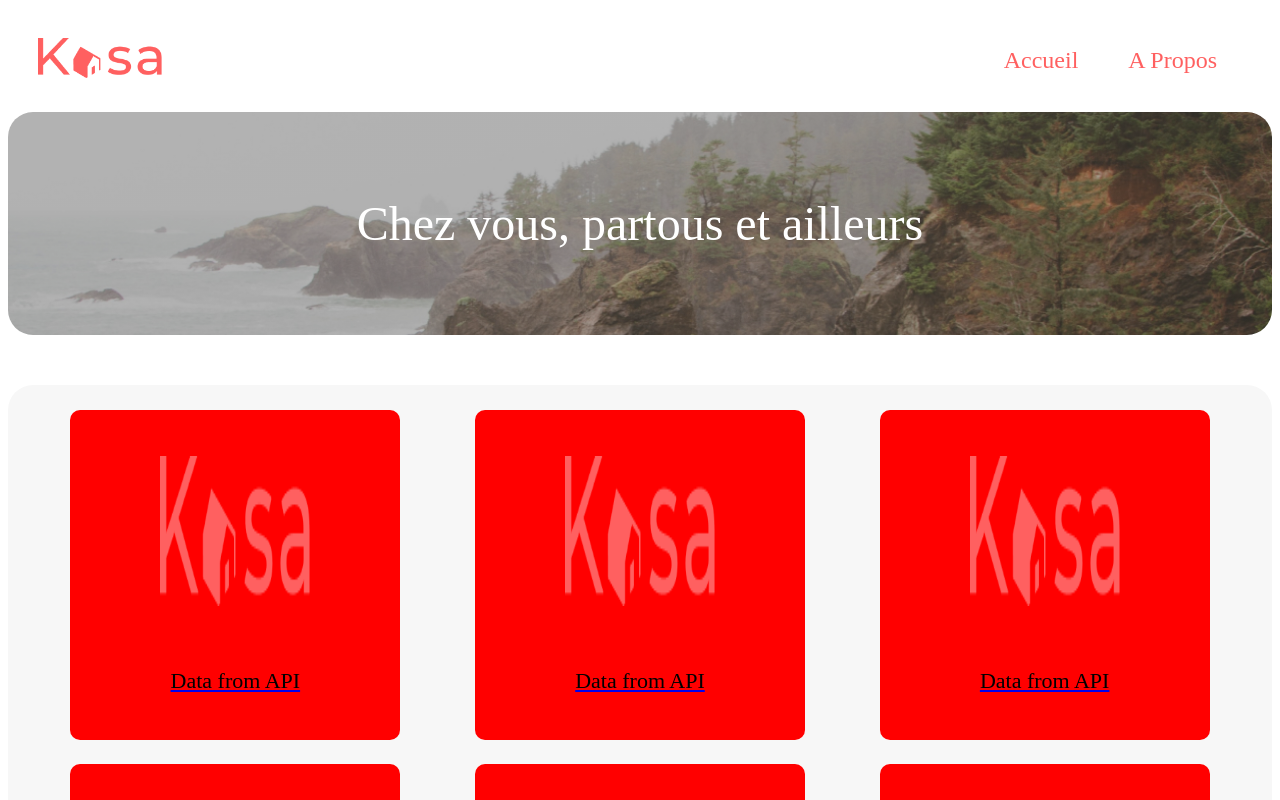
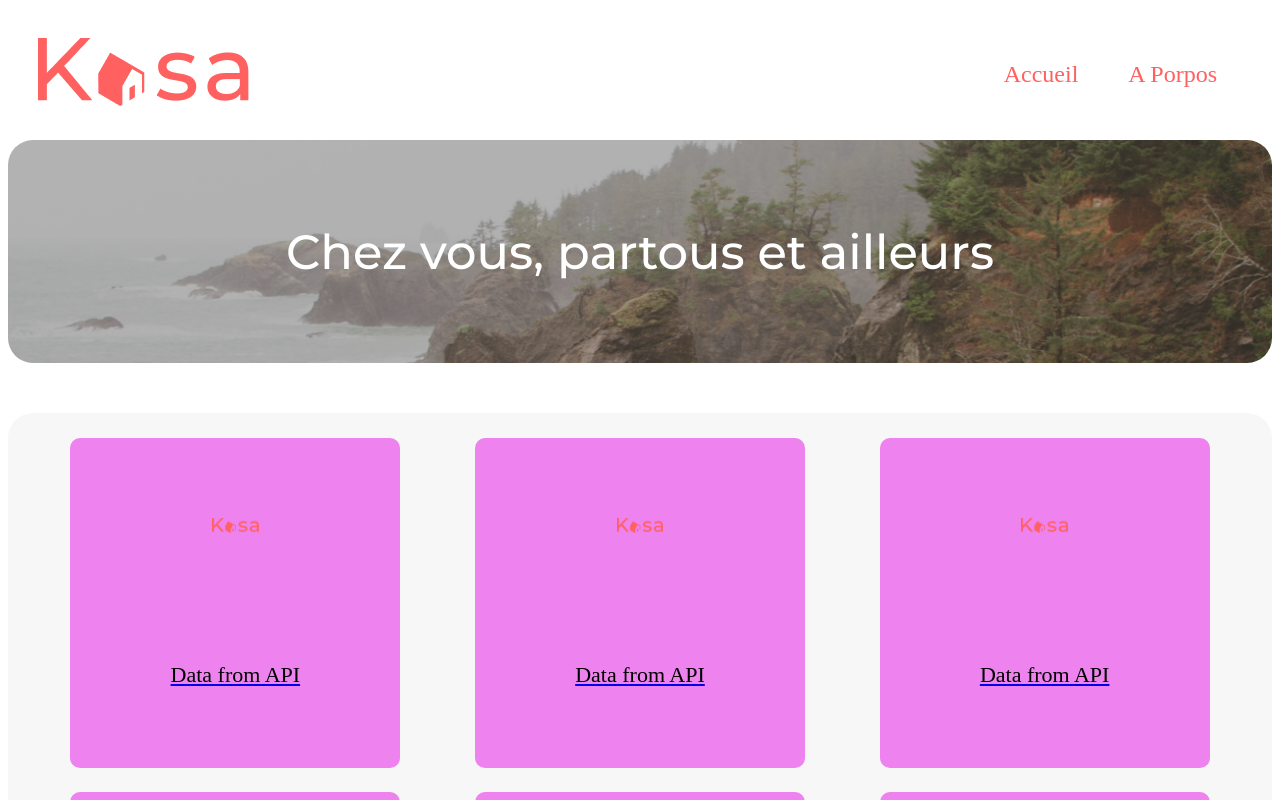
Before and after one commit to Charles-Antoine-FENET/OCR-Projet-7-React-Kasa-, a React (Create React App) app: page / in a window 1280 px wide. Shown: the top 800 px of the page. Built offline with nearby package versions, Linux system fonts and the light colour scheme.

Commit message:
Add atoms, molecules

```diff
--- a/src/components/atoms/index.jsx
+++ b/src/components/atoms/index.jsx
@@ -1,87 +1,62 @@
 import styled from 'styled-components'
+import { Link } from 'react-router-dom'
+import AboutBannerIllustration from '../../assets/AboutBanner.jpg'
+import HomeBannerIllustration from '../../assets/HomeBanner.jpg'
+
+//
+//
+// Logos images, images and pictograms
+//
+//
 
 export const LogoPrimary = styled.img`
-  height: 53.36px;
-  width: 46.04px;
+  height: 68px;
 `
-
 export const LogoSecondary = styled.img`
   height: 40px;
 `
 
-const colors = {
-  primary: '#FF6060',
-  secondary: '#FFFFFF',
-  backgroundLight: '#F7F7F7',
-  backgroundDark: '#E5E5E5',
+export const CardImage = styled.img`
+  height: 15px;
+  widht: 15px;
+  align-self: center;
+`
+
+//
+//
+// Graphical charter
+//
+//
+
+export const colors = {
+  primary: '#FF6060' /** KasaOrange*/,
+  secondary: '#FFFFFF' /** White */,
+  tertiary: '#000000' /**Black */,
+  lightGrey: '#F7F7F7',
+  darkGrey: '#E5E5E5',
+  backgroundFilter: `linear-gradient(
+    180deg,
+    rgba(255, 255, 255, 0) 0%,
+    rgba(0, 0, 0, 0.5) 100%
+  );`,
 }
 
-export const TextPrimary = styled.p`
-  color: #ff6060;
+//
+//
+// Text
+//
+//
+
+export const HomeTitle = styled.h1`
   font-family: 'Montserrat';
-  font-style: normal;
-  font-weight: 500;
-  font-size: 24px;
-`
-
-export const Title = styled.h1`
-  font-family: 'Montserrat';
-  font-style: normal;
   font-weight: 500;
   font-size: 48px;
   color: ${colors.secondary};
 `
-export const NavContainer = styled.header`
-  padding: 30px;
-  display: flex;
-  justify-content: space-between;
-  align-items: center;
-`
-
-export const Banner = styled.div`
-  border-radius: 25px;
-  height: 223px;
-  display: flex;
-  justify-content: center;
-  align-items: center;
-  background-size: cover;
-`
-
-export const CardsContainer = styled.div`
-  display: flex;
-  flex-wrap: wrap;
-  row-gap: 24px;
-  align-items: center;
-  justify-content: space-around;
-  background-color: ${colors.backgroundLight};
-  border-radius: 25px;
-  padding: 25px;
-  margin: 50px 0px;
-`
-
-export const AccommodationCard = styled.div`
-  display: flex;
-  flex-direction: column;
-  justify-content: space-around;
-  padding: 15px;
-  background-color: linear-gradient(
-    180deg,
-    rgba(255, 255, 255, 0) 0%,
-    rgba(0, 0, 0, 0.5) 100%
-  );
-  border-radius: 10px;
-  width: 300px;
-  height: 300px;
-  transition: 200ms;
-  &:hover {
-    cursor: pointer;
-    box-shadow: 2px 2px 10px blue;
-  }
-`
-
-export const AccommodationImg = styled.img`
-  height: 150px;
-  widht: 150px;
+export const CardTitle = styled.span`
+  color: black;
+  font-size: 22px;
+  font-weight: normal;
   align-self: center;
 `
 
@@ -95,14 +70,108 @@ export const AccommodationTitle = styled.h3`
   color: ${colors.secondary};
 `
 
+export const TextPrimary = styled.p`
+  color: ${colors.primary};
+  font-family: 'Montserrat';
+  font-style: normal;
+  font-weight: 500;
+  font-size: 24px;
+`
+
+export const CopyrightText = styled.p`
+  color: ${colors.secondary};
+`
+
+//
+//
+// Links
+//
+//
+export const StyledLink = styled(Link)`
+  padding: 10px 25px;
+  color: ${colors.primary};
+  text-decoration: none;
+  font-size: 24px;
+  text-align: center;
+`
+
+//
+//
+// Banners
+//
+//
+
+export const HomeBannerContainer = styled.div`
+  border-radius: 25px;
+  height: 223px;
+  display: flex;
+  justify-content: center;
+  align-items: center;
+  background-image: linear-gradient(rgba(0, 0, 0, 0.3), rgba(0, 0, 0, 0.3)),
+    url(${HomeBannerIllustration});
+  background-size: cover;
+`
+
+
+export const AccommodationGalleryContainer = styled.div`
+  border-radius: 25px;
+  height: 415px;
+  display: flex;
+  justify-content: center;
+  align-items: center;
+  background-image: linear-gradient(rgba(0, 0, 0, 0.3), rgba(0, 0, 0, 0.3)),
+    url(${AboutBannerIllustration});
+  background-size: cover;
+`
+
+//
+//
+// Containers
+//
+//
+
+export const HeaderContainer = styled.header`
+  background-color: ${colors.secondary};
+  padding: 30px;
+  display: flex;
+  justify-content: space-between;
+  align-items: center;
+`
+
+export const NavContainer = styled.nav``
+
 export const FooterContainer = styled.footer`
-  background-color: black;
+  background-color: ${colors.tertiary};
   display: flex;
   flex-direction: column;
   align-items: center;
   padding: 30px;
 `
 
-export const CopyrightText = styled.p`
-  color: white;
+export const CardsContainer = styled.div`
+  display: flex;
+  flex-wrap: wrap;
+  row-gap: 24px;
+  align-items: center;
+  justify-content: space-around;
+  background-color: ${colors.lightGrey};
+  border-radius: 25px;
+  padding: 25px;
+  margin: 50px 0px;
 `
+
+export const AccommodationCard = styled.div`
+  display: flex;
+  flex-direction: column;
+  justify-content: space-around;
+  padding: 15px;
+  background-color: violet;
+  border-radius: 10px;
+  width: 300px;
+  height: 300px;
+  transition: 200ms;
+  &:hover {
+    cursor: pointer;
+    box-shadow: 2px 2px 10px blue;
+  }
+`
--- /dev/null
+++ b/src/components/atoms/texts.js
@@ -0,0 +1,11 @@
+const kasaTexts = {
+  navHome: 'Accueil',
+  navAbout: 'A Porpos',
+  HomeHeadingTitle: 'Chez-vous, partout et ailleurs',
+  error: 404,
+  errorMessage: "Oups! La page que vous demandez n'héxiste pas.",
+  errorFallback: "Retourner sur la page d'accueil",
+  copyrightTxt: '© 2020 Kasa. All rights reserved',
+}
+
+export default kasaTexts
--- a/src/components/molecules/Banners/AboutBanner.jsx
+++ b/src/components/molecules/Banners/AboutBanner.jsx
@@ -1,19 +1,10 @@
-import AboutBannerIllustration from '../../../assets/AboutBanner.jpg'
-import styled from 'styled-components'
 
-const BannerContainer = styled.div`
-  border-radius: 25px;
-  height: 223px;
-  display: flex;
-  justify-content: center;
-  align-items: center;
-  background-image: linear-gradient(rgba(0, 0, 0, 0.3), rgba(0, 0, 0, 0.3)),
-    url(${AboutBannerIllustration});
-  background-size: cover;
-`
+import {AccommodationGalleryContainer} from '../../atoms'
+
+
 
 function AboutBanner() {
-  return <BannerContainer />
+  return <AccommodationGalleryContainer />
 }
 
 export default AboutBanner
--- a/src/components/molecules/Banners/HomeBanner.jsx
+++ b/src/components/molecules/Banners/HomeBanner.jsx
@@ -1,27 +1,11 @@
-import HomeBannerIllustration from '../../../assets/HomeBanner.jpg'
-import styled from 'styled-components'
 
-const BannerContainer = styled.div`
-  border-radius: 25px;
-  height: 223px;
-  display: flex;
-  justify-content: center;
-  align-items: center;
-  background-image: linear-gradient(rgba(0, 0, 0, 0.3), rgba(0, 0, 0, 0.3)),
-    url(${HomeBannerIllustration});
-  background-size: cover;
-`
-const HomeTitle = styled.h1`
-  font-size: 48px;
-  font-weight: 500;
-  color: white;
-`
+import {HomeBannerContainer, HomeTitle} from '../../atoms'
 
 function HomeBanner({ text }) {
   return (
-    <BannerContainer>
+    <HomeBannerContainer>
       <HomeTitle>{text}</HomeTitle>
-    </BannerContainer>
+    </HomeBannerContainer>
   )
 }
 
--- a/src/components/molecules/Card/index.jsx
+++ b/src/components/molecules/Card/index.jsx
@@ -1,45 +1,16 @@
-import styled from 'styled-components'
 import { Link } from 'react-router-dom'
+import { AccommodationCard, CardImage, CardTitle } from '../../atoms'
 
-const CardTitle = styled.span`
-  color: black;
-  font-size: 22px;
-  font-weight: normal;
-  align-self: center;
-`
 
-const CardImage = styled.img`
-  height: 150px;
-  width: 150px;
-  align-self: center;
-`
-
-const CardWrapper = styled.div`
-  display: flex;
-  flex-direction: column;
-  justify-content: space-around;
-  padding: 15px;
-  background-color: red;
-  border-radius: 10px;
-  width: 300px;
-  height: 300px;
-  transition: 200ms;
-  &:hover {
-    cursor: pointer;
-    box-shadow: 2px 2px 10px blue;
-  }
-`
-
-function Card({image, title}) {
+function Card({ image, title }) {
   return (
     <Link to="/accommodation">
-    <CardWrapper>
-      <CardImage src= {image} alt="freelance" />
-      <CardTitle>{title}</CardTitle>
-    </CardWrapper>
+      <AccommodationCard>
+        <CardImage src={image} alt="freelance" />
+        <CardTitle>{title}</CardTitle>
+      </AccommodationCard>
     </Link>
   )
 }
 
-
 export default Card
--- a/src/components/molecules/Footer/index.jsx
+++ b/src/components/molecules/Footer/index.jsx
@@ -1,29 +1,15 @@
 import { Link } from 'react-router-dom'
-import styled from 'styled-components'
-import LightLogo from '../../../assets/logo_secondary.png'
-
-const FooterLogo = styled.img`
-  height: 40px;
-`
-const FooterContainer = styled.footer`
-  background-color: black;
-  display: flex;
-  flex-direction: column;
-  align-items: center;
-  padding: 30px;
-`
-
-const CopyrightText = styled.p`
-  color: white;
-`
+import FooterLogo from '../../../assets/logo_secondary.png'
+import { FooterContainer, LogoPrimary, CopyrightText } from '../../atoms/index'
+import kasaTexts from '../../atoms/texts'
 
 function Footer() {
   return (
     <FooterContainer>
       <Link to="/">
-        <FooterLogo src={LightLogo} />
+        <LogoPrimary src={FooterLogo} />
       </Link>
-      <CopyrightText>© 2020 Kasa. All rights reserved</CopyrightText>
+      <CopyrightText>{kasaTexts.copyrightTxt}</CopyrightText>
     </FooterContainer>
   )
 }
--- a/src/components/molecules/Header/index.jsx
+++ b/src/components/molecules/Header/index.jsx
@@ -1,30 +1,24 @@
 import { Link } from 'react-router-dom'
-import styled from 'styled-components'
-import { StyledLink } from '../../../utils/style/Atoms'
-import Logo from '../../../assets/logo_primary.png'
-
-const HeaderLogo = styled.img`
-  height: 40px;
-`
-
-const NavContainer = styled.header`
-  padding: 30px;
-  display: flex;
-  justify-content: space-between;
-  align-items: center;
-`
+import kasaTexts from '../../atoms/texts'
+import {
+  HeaderContainer,
+  LogoPrimary,
+  NavContainer,
+  StyledLink,
+} from '../../atoms'
+import LogoHeader from '../../../assets/logo_primary.png'
 
 function Header() {
   return (
-    <NavContainer>
+    <HeaderContainer>
       <Link to="/">
-        <HeaderLogo src={Logo} />
+        <LogoPrimary src={LogoHeader} />
       </Link>
-      <nav>
-        <StyledLink to="/">Accueil</StyledLink>
-        <StyledLink to="/about">A Propos</StyledLink>
-      </nav>
-    </NavContainer>
+      <NavContainer>
+        <StyledLink to="/">{kasaTexts.navHome}</StyledLink>
+        <StyledLink to="/about">{kasaTexts.navAbout}</StyledLink>
+      </NavContainer>
+    </HeaderContainer>
   )
 }
 
--- a/src/pages/Home/index.jsx
+++ b/src/pages/Home/index.jsx
@@ -3,7 +3,7 @@ import styled from 'styled-components'
 import HomeBanner from '../../components/molecules/Banners/HomeBanner.jsx'
 import HomeBannerIllustration from '../../assets/HomeBanner.jpg'
 import Logo from '../../assets/logo_primary.png'
-import colors from '../../utils/style/colors'
+import {colors} from '../../components/atoms'
 
 const CardsContainer = styled.div`
   display: flex;
@@ -11,7 +11,7 @@ const CardsContainer = styled.div`
   row-gap: 24px;
   align-items: center;
   justify-content: space-around;
-  background-color: ${colors.backgroundLight};
+  background-color: ${colors.lightGrey};
   border-radius: 25px;
   padding: 25px;
   margin: 50px 0px;
--- a/src/utils/style/Atoms.jsx
+++ /dev/null
@@ -1,11 +0,0 @@
-import { Link } from 'react-router-dom'
-import styled from 'styled-components'
-import colors from './colors'
-
-export const StyledLink = styled(Link)`
-  padding: 10px 25px;
-  color: ${colors.primary};
-  text-decoration: none;
-  font-size: 24px;
-  text-align: center;
-`
--- a/src/utils/style/colors.js
+++ /dev/null
@@ -1,8 +0,0 @@
-const colors = {
-  primary: '#FF6060',
-  secondary: '#FFFFFF',
-  backgroundLight: '#F7F7F7',
-  backgroundDark: '#E5E5E5',
-}
-
-export default colors
```
Also changed, not shown: src/components/molecules/Galery/index.jsx (added, +12 -0 lines).
